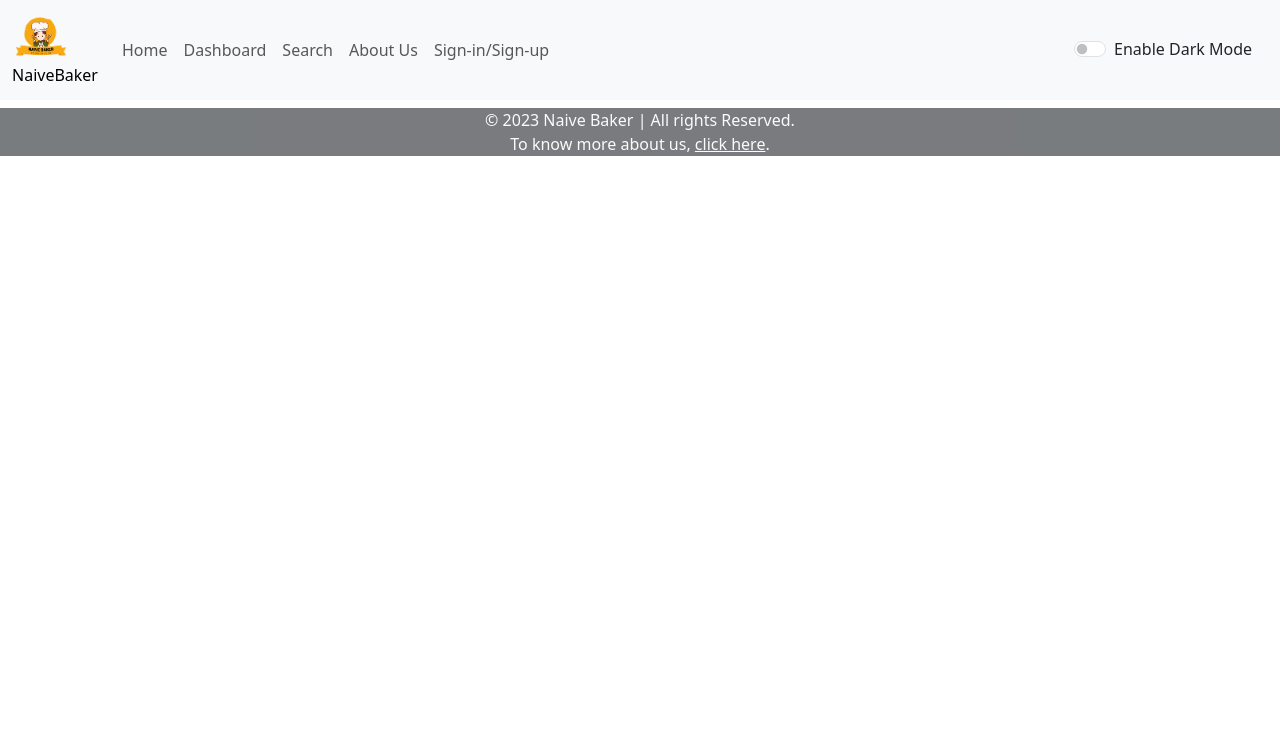
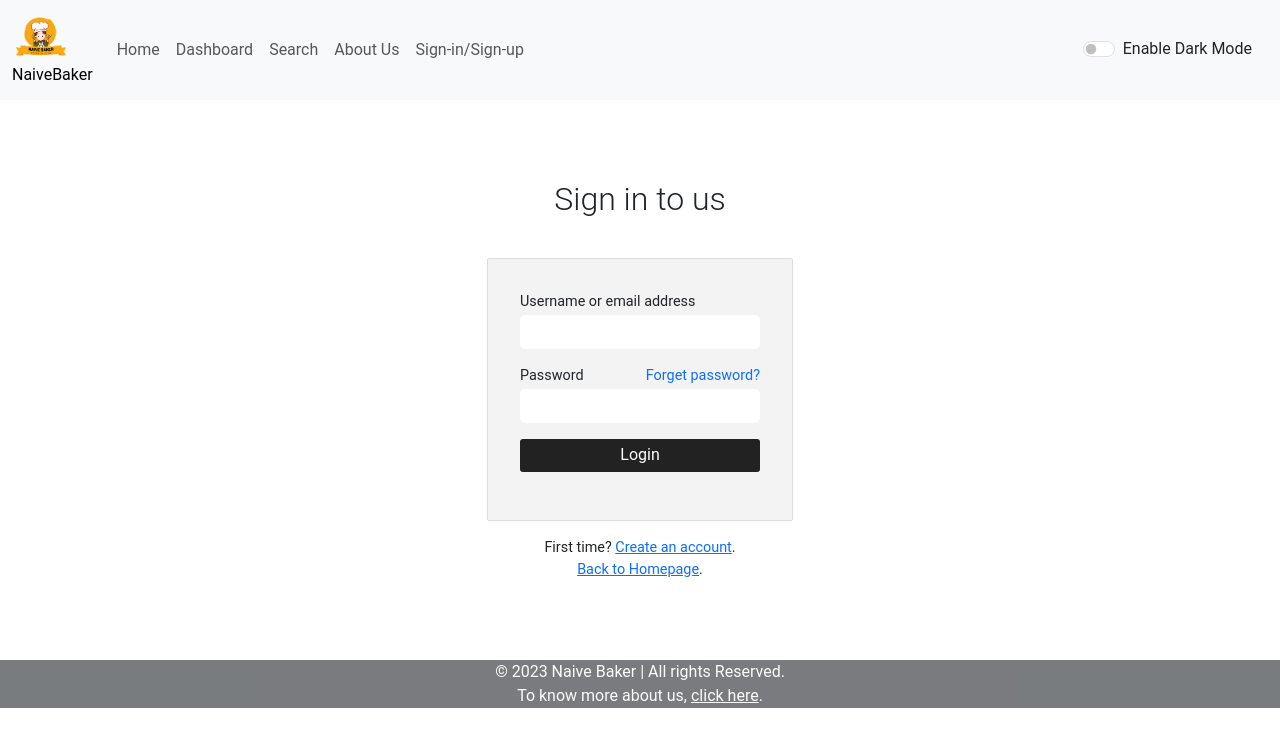
Before and after one commit to dhruvprajapati18082002/Naive_Baker, a React (Create React App) app in the folder project/: page /login in a window 1280 px wide. Shown: the top 746 px of the page. Built offline with nearby package versions, Linux system fonts and the light colour scheme.

Commit message:
login page created
login page has been created

```diff
--- a/project/src/App.js
+++ b/project/src/App.js
@@ -4,6 +4,7 @@ import AboutUs from "./components/AboutUs";
 import Footer from "./components/Footer";
 import Navbar from "./components/Navbar";
 import RecipeItem from "./components/RecipeItem";
+import Login from "./components/Login";
 
 import { BrowserRouter as Router, Routes, Route } from "react-router-dom";
 
@@ -39,6 +40,7 @@ export default function App() {
                     />
                 } />
                 <Route path="/about-us" element={<AboutUs/>} />
+                <Route path="/login" element={<Login/>}/>
             </Routes>
 
             <Footer/>
--- /dev/null
+++ b/project/src/components/Login.js
@@ -0,0 +1,31 @@
+import React from 'react'
+import { Link } from 'react-router-dom'
+
+import '../login.css'
+
+export default function SignInPage() {
+    return (
+        <div className="text-center m-5-auto">
+            <h2>Sign in to us</h2>
+            <form action="/home">
+                <p>
+                    <label>Username or email address</label><br/>
+                    <input type="text" name="first_name" required />
+                </p>
+                <p>
+                    <label>Password</label>
+                    <Link to="/forget-password"><label className="right-label">Forget password?</label></Link>
+                    <br/>
+                    <input type="password" name="password" required />
+                </p>
+                <p>
+                    <button id="sub_btn" type="submit">Login</button>
+                </p>
+            </form>
+            <footer>
+                <p>First time? <Link to="/register">Create an account</Link>.</p>
+                <p><Link to="/">Back to Homepage</Link>.</p>
+            </footer>
+        </div>
+    )
+}
--- a/project/src/components/Navbar.js
+++ b/project/src/components/Navbar.js
@@ -31,7 +31,7 @@ export default function Navbar(props) {
                             <Link className="nav-link" to="/">Dashboard</Link>
                             <Link className="nav-link" to="/">Search</Link>
                             <Link className="nav-link" to="/about-us">About Us</Link>
-                            <Link className="nav-link" to="/">Sign-in/Sign-up</Link>
+                            <Link className="nav-link" to="/login">Sign-in/Sign-up</Link>
                         </div>
 
                         <div className={`form-check form-switch mx-3 text-${props.mode==='dark'?'light':'dark'}`}>
--- /dev/null
+++ b/project/src/login.css
@@ -0,0 +1,143 @@
+/***    General     ***/
+* {
+    box-sizing: border-box;
+    margin: 0;
+    padding: 0;
+    font-family: "Roboto", sans-serif
+}
+
+body {
+    margin: 0 auto
+}
+
+.m-5-auto {
+    margin: 5rem auto
+}
+
+.primary-button {
+    margin-top: 5rem;
+    margin-right: 1rem;
+    padding: .6rem;
+    width: 10rem;
+    background: #222;
+    border: none;
+    color: #fff;
+    font-size: 1.2rem;
+    transition: all .5s;
+    cursor: pointer;
+    text-transform: capitalize
+}
+
+/***    Landing Page     ***/
+.main-title,
+.main-para {
+    color: #f1f1f1
+}
+
+.main-title {
+    padding-top: 10rem;
+    font-size: 5rem;
+    font-family: 'Fascinate', cursive;
+    text-transform: uppercase
+}
+
+.main-para {
+    font-size: 2.5rem;
+    text-Transform: capitalize
+}
+
+#reg_btn span {
+    display: inline-block;
+    position: relative;
+    transition: 0.5s;
+}
+
+#reg_btn span:after {
+    content: '\00bb';
+    position: absolute;
+    opacity: 0;
+    top: 0;
+    right: -20px;
+    transition: 0.5s;
+}
+
+#reg_btn:hover span {
+  padding-right: 25px;
+}
+
+#reg_btn:hover span:after {
+  opacity: 1;
+  right: 0;
+}
+
+/***    Login Page     ***/
+h2 {
+    font-weight: 300
+}
+
+form {
+    display: inline-block;
+    background: #f3f3f3;
+    border: 1px solid #ddd;
+    border-radius: 2px;
+    padding: 2rem;
+    margin: 2rem 0 1rem 0
+}
+
+form label {
+    float: left;
+    font-size: .9rem;
+    margin: 0;
+    padding: 0
+}
+
+.right-label {
+    float: right;
+    cursor: pointer
+}
+
+input {
+    width: 15rem;
+    padding: .3rem;
+    border-radius: 5px;
+    outline: none;
+    border: none
+}
+
+#sub_btn {
+    display: block;
+    width: 100%;
+    padding: .3rem;
+    border: none;
+    background: #222;
+    color: #fff;
+    border-radius: 3px;
+}
+
+#sub_btn:hover {
+    background: #333;
+    transition: all .5s
+}
+
+footer p {
+    margin: 0;
+    font-size: .9rem
+}
+
+/***    Register Page     ***/
+#checkbox {
+    width: 1rem
+}
+
+form span {
+    font-size: .8rem
+}
+
+#reset_pass_lbl {
+    float: left
+}
+
+/***    Home Page     ***/
+.home-page-title {
+    color: #222
+}
```
